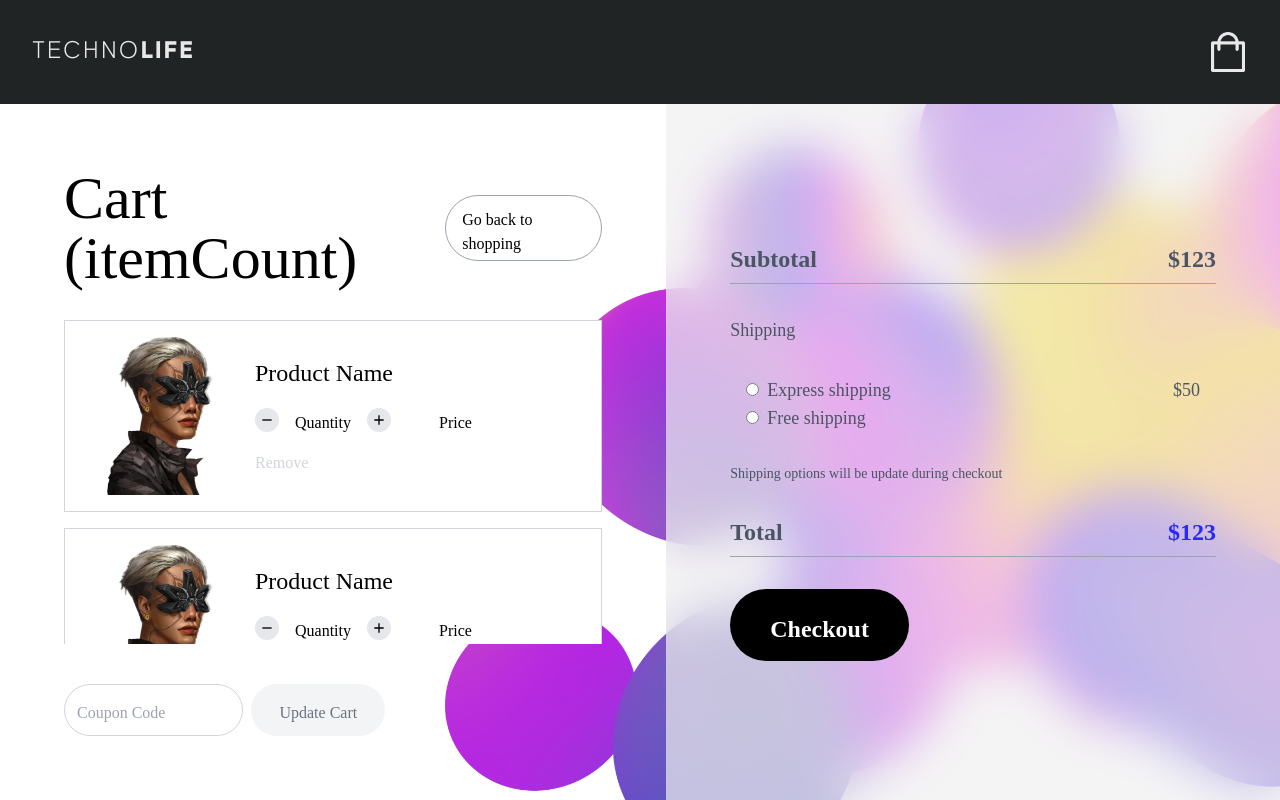
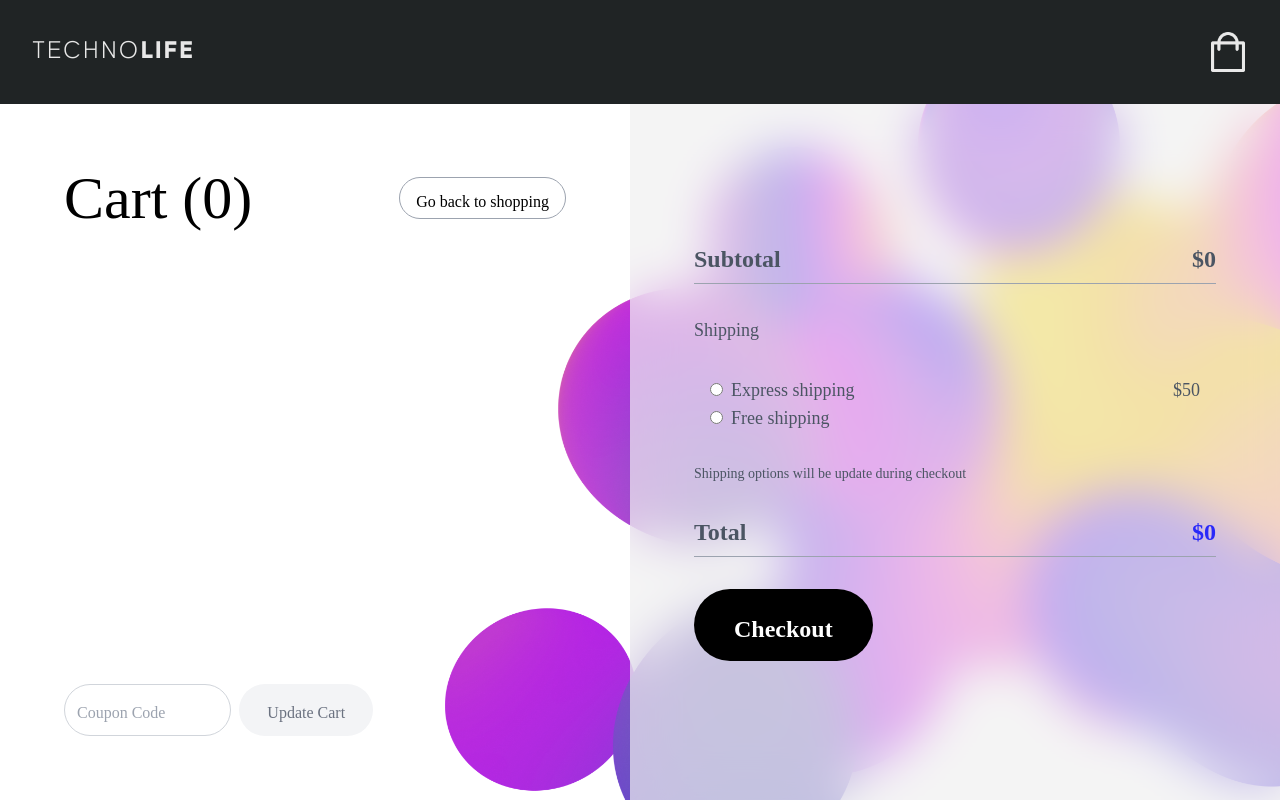
Before and after one commit to Daniel-Pierce-IV/TOP-shopping-cart, a React (Create React App) app: page /cart in a window 1280 px wide. Built offline with nearby package versions, Linux system fonts and the light colour scheme; a web font is replaced by a local one.

Commit message:
Implement cart

```diff
--- a/src/App.js
+++ b/src/App.js
@@ -9,6 +9,25 @@ import CartPage from "./components/pages/CartPage";
 
 const App = () => {
   const [currentFilter, setCurrentFilter] = useState(Filter.DEFAULT);
+  const [cart, setCart] = useState({});
+
+  function setCartItem(product, quantity) {
+    if (quantity >= 0) {
+      setCart({
+        ...cart,
+        [product.id]: {
+          product,
+          quantity,
+        },
+      });
+    }
+  }
+
+  function removeCartItem(product) {
+    const cartCopy = { ...cart };
+    delete cartCopy[product.id];
+    setCart(cartCopy);
+  }
 
   return (
     <div className="App h-full flex flex-col font-[Charles]">
@@ -27,10 +46,22 @@ const App = () => {
               />
             }
           />
-          <Route path=":id" element={<ProductPage />} />
+          <Route
+            path=":id"
+            element={<ProductPage setCartItem={setCartItem} />}
+          />
         </Route>
 
-        <Route path="cart" element={<CartPage />} />
+        <Route
+          path="cart"
+          element={
+            <CartPage
+              cart={cart}
+              setCartItem={setCartItem}
+              removeCartItem={removeCartItem}
+            />
+          }
+        />
       </Routes>
     </div>
   );
--- a/src/components/CartCard.js
+++ b/src/components/CartCard.js
@@ -1,6 +1,4 @@
-import star from "../img/products/eyes-star.png";
-
-const CartCard = () => {
+const CartCard = ({ product, quantity, setCartItem, removeCartItem }) => {
   const quantityClasses =
     "p-1 bg-gray-200 rounded-full hover:bg-technolife-blue hover:text-white";
 
@@ -16,26 +14,41 @@ const CartCard = () => {
     </svg>
   );
 
+  function decrementQuantity() {
+    setCartItem(product, quantity - 1);
+  }
+
+  function incrementQuantity() {
+    setCartItem(product, quantity + 1);
+  }
+
   return (
     <div className="h-48 p-4 border border-gray-300 bg-white shrink-0 flex gap-4">
-      <img src={star} alt="" className="h-full" />
+      <img src={product.image} alt="" className="h-full" />
 
       <div className="flex flex-col justify-center gap-4">
-        <span className="text-2xl">Product Name</span>
+        <span className="text-2xl">{product.name}</span>
 
         <div className="flex gap-12">
           <div className="flex items-center gap-4 select-none">
-            <button className={quantityClasses}>{minusSymbol}</button>
+            <button className={quantityClasses} onClick={decrementQuantity}>
+              {minusSymbol}
+            </button>
 
-            <span className="mt-1.5 min-w-[32px] text-center">Quantity</span>
+            <span className="mt-1.5 min-w-[32px] text-center">{quantity}</span>
 
-            <button className={quantityClasses}>{plusSymbol}</button>
+            <button className={quantityClasses} onClick={incrementQuantity}>
+              {plusSymbol}
+            </button>
           </div>
 
-          <div className="mt-1.5">Price</div>
+          <div className="mt-1.5">${product.value * quantity}</div>
         </div>
 
-        <button className="self-start text-gray-300 hover:text-red-600">
+        <button
+          className="self-start text-gray-300 hover:text-red-600"
+          onClick={removeCartItem.bind(null, product)}
+        >
           Remove
         </button>
       </div>
--- a/src/components/CartSidebar.js
+++ b/src/components/CartSidebar.js
@@ -1,9 +1,13 @@
-const CartSidebar = ({ shippingCost }) => {
+import { useState } from "react";
+
+const CartSidebar = ({ shippingCost, subtotal }) => {
+  const [isExpress, setIsExpress] = useState(false);
+
   return (
     <div className="w-[650px] p-16 bg-[rgba(240,240,240,0.7)] backdrop-blur-xl flex flex-col gap-8 justify-center text-lg text-gray-600 cursor-default">
       <div className="flex justify-between text-2xl font-bold pb-2 border-b border-b-gray-400">
         <span>Subtotal</span>
-        <span>$123</span>
+        <span>${subtotal}</span>
       </div>
 
       <span>Shipping</span>
@@ -11,7 +15,12 @@ const CartSidebar = ({ shippingCost }) => {
       <ul className="px-4">
         <li className="flex justify-between">
           <div>
-            <input type="radio" name="shipping" id="expressShipping" />
+            <input
+              type="radio"
+              name="shipping"
+              id="expressShipping"
+              onChange={(e) => setIsExpress(e.target.checked)}
+            />
             <label className="ml-2" htmlFor="expressShipping">
               Express shipping
             </label>
@@ -21,7 +30,12 @@ const CartSidebar = ({ shippingCost }) => {
         </li>
         <li className="flex justify-between">
           <div>
-            <input type="radio" name="shipping" id="freeShipping" />
+            <input
+              type="radio"
+              name="shipping"
+              id="freeShipping"
+              onChange={(e) => setIsExpress(!e.target.checked)}
+            />
             <label className="ml-2 " htmlFor="freeShipping">
               Free shipping
             </label>
@@ -35,7 +49,9 @@ const CartSidebar = ({ shippingCost }) => {
 
       <div className="flex justify-between text-2xl font-bold pb-2 border-b border-b-gray-400">
         <span>Total</span>
-        <span className="text-technolife-blue">$123</span>
+        <span className="text-technolife-blue">
+          ${subtotal + (isExpress ? shippingCost : 0)}
+        </span>
       </div>
 
       <button className="px-10 py-4 pt-6 text-2xl font-bold self-start text-white bg-black rounded-full hover:bg-technolife-blue">
--- a/src/components/pages/CartPage.js
+++ b/src/components/pages/CartPage.js
@@ -4,8 +4,16 @@ import CartCard from "../CartCard";
 import CartSidebar from "../CartSidebar";
 import GrowingScroller from "../GrowingScroller";
 
-const CartPage = () => {
+const CartPage = ({ cart, setCartItem, removeCartItem }) => {
   const shippingCost = 50;
+  const cartAsArray = Object.values(cart);
+
+  function calcSubtotal() {
+    return cartAsArray.reduce(
+      (acc, item) => acc + item.product.value * item.quantity,
+      0
+    );
+  }
 
   return (
     <div
@@ -17,7 +25,7 @@ const CartPage = () => {
     >
       <div className="grow p-16 flex flex-col gap-8">
         <div className="flex justify-between items-center">
-          <div className="text-6xl">Cart (itemCount)</div>
+          <div className="text-6xl">Cart ({cartAsArray.length})</div>
 
           <Link
             to={"/products"}
@@ -29,9 +37,14 @@ const CartPage = () => {
 
         <GrowingScroller showScroll={false}>
           <div className="flex flex-col gap-4">
-            <CartCard />
-            <CartCard />
-            <CartCard />
+            {cartAsArray.map((item, i) => (
+              <CartCard
+                key={item.product.id}
+                {...item}
+                setCartItem={setCartItem}
+                removeCartItem={removeCartItem}
+              />
+            ))}
           </div>
         </GrowingScroller>
 
@@ -48,7 +61,7 @@ const CartPage = () => {
         </div>
       </div>
 
-      <CartSidebar shippingCost={shippingCost} />
+      <CartSidebar shippingCost={shippingCost} subtotal={calcSubtotal()} />
     </div>
   );
 };
--- a/src/components/pages/ProductPage.js
+++ b/src/components/pages/ProductPage.js
@@ -8,7 +8,7 @@ import ChevronRight from "../ChevronRight";
 import ChevronUp from "../ChevronUp";
 import "./ProductPage.css";
 
-const ProductPage = () => {
+const ProductPage = ({ setCartItem }) => {
   const [quantity, setQuantity] = useState(1);
 
   const { id } = useParams();
@@ -71,7 +71,10 @@ const ProductPage = () => {
                   </div>
                 </div>
 
-                <button className="grow max-w-[330px] py-6 pb-3 px-7 text-3xl bg-black text-white hover:bg-technolife-blue">
+                <button
+                  className="grow max-w-[330px] py-6 pb-3 px-7 text-3xl bg-black text-white hover:bg-technolife-blue"
+                  onClick={setCartItem.bind(null, product, quantity)}
+                >
                   Add To Cart
                 </button>
               </div>
```
